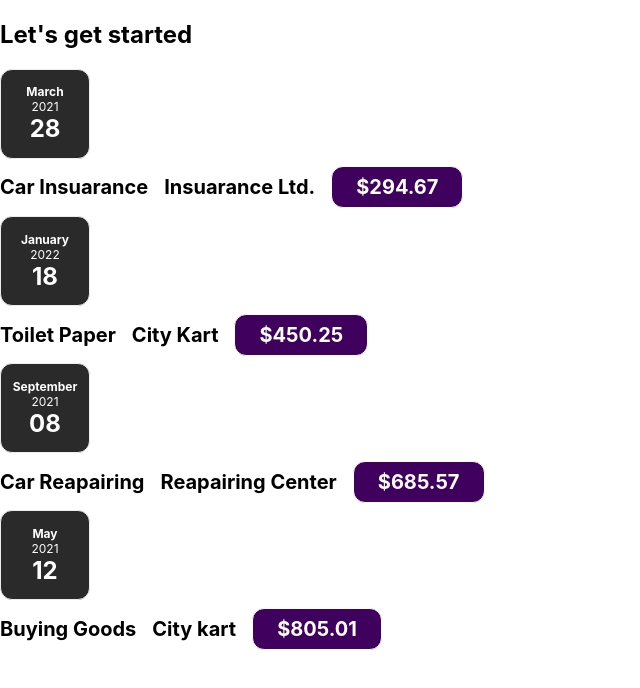
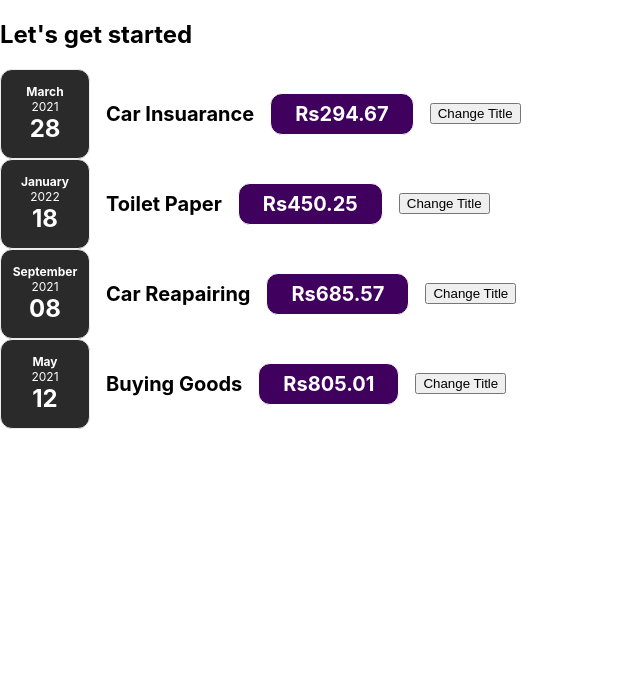
Before and after one commit to ShivaMisraa/ExpenseTrackerWithReact, a React (Create React App) app: page / in a window 1280 px wide. Shown: the top 688 px of the page, without its empty margins (0-640 px from the left). Built offline with nearby package versions, Linux system fonts and the light colour scheme.

Commit message:
Added Delete button

```diff
--- a/src/Components/Expenses/ExpenseItem.js
+++ b/src/Components/Expenses/ExpenseItem.js
@@ -4,21 +4,23 @@ import ExpenseDetails from "./ExpenseDetails";
 import "./ExpenseItem.css";
 import Card from "../UI/Card";
 
-const ExpenseItem= (props) => {
+const ExpenseItem = (props) => {
+  const clickHandler= () =>{
+    console.log("clicked")
+  };
 
 
   return (
     <Card className="expense-item">
-      <ExpenseDate date={props.date} />
+      <div className="expense-item__description">
+        <ExpenseDate date={props.date} />
+        <h2>{props.title}</h2>
+        <div className="expense-item__price">Rs{props.amount}</div>
 
-      <ExpenseDetails
-        amount={props.amount}
-        location={props.location}
-        title={props.title}
-      />
-
+        <button onClick={clickHandler}>Change Title</button>
+      </div>
     </Card>
   );
-}
+};
 
 export default ExpenseItem;
```
